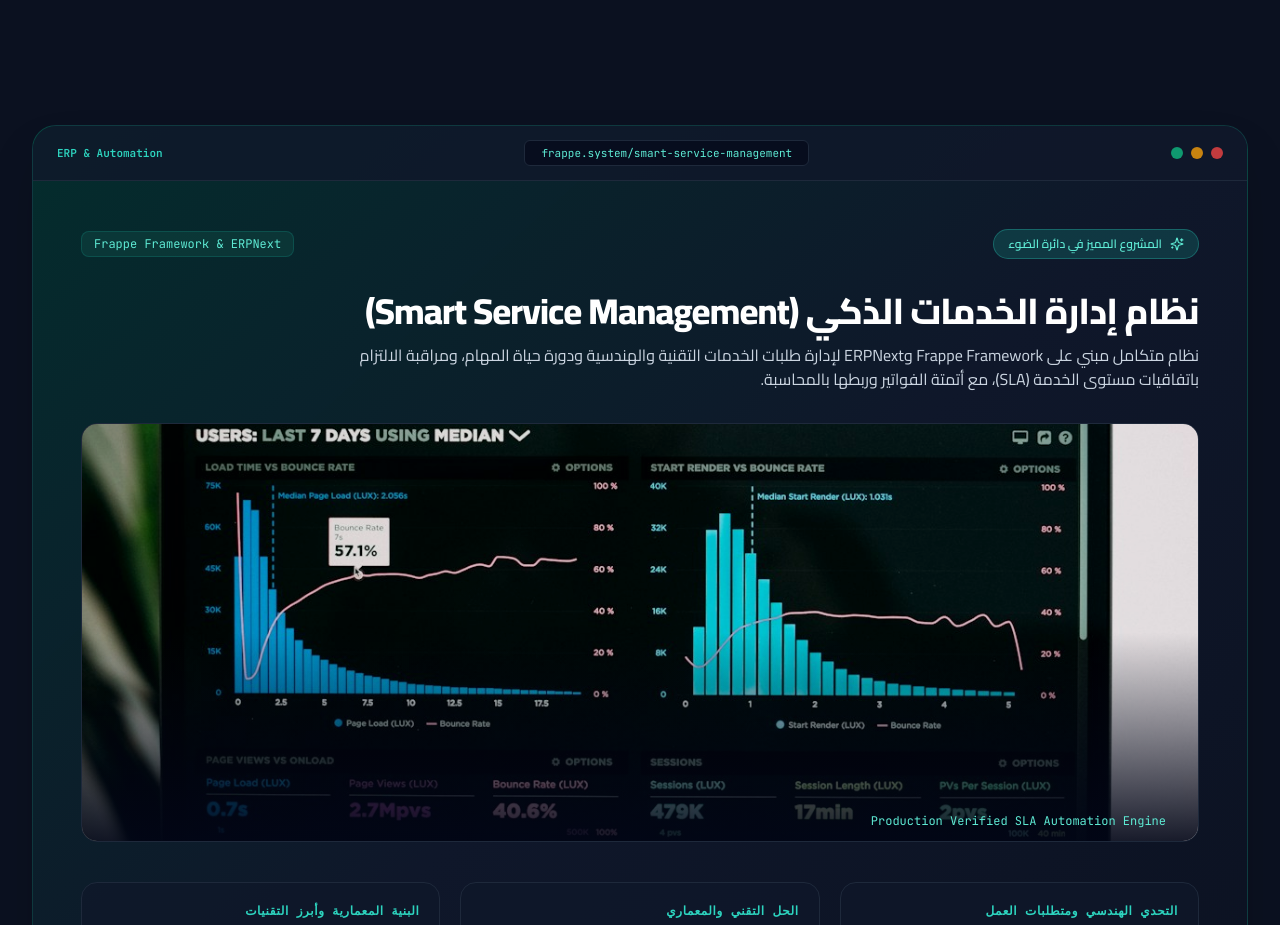
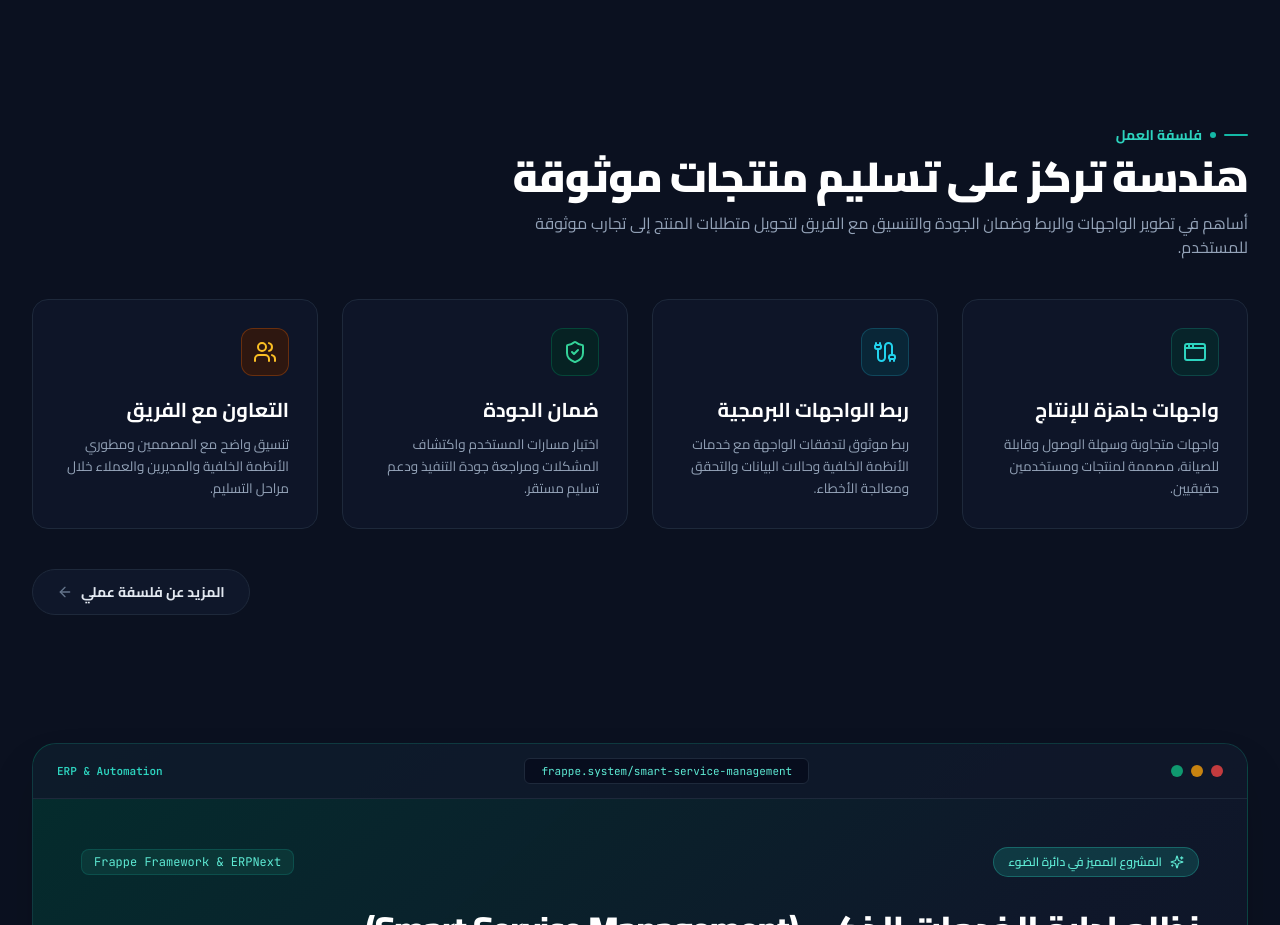
Before and after one commit to Mohammed-Aljazzar/portfolio, a Next.js app: page / in a window 1280 px wide. Shown: the part 1340-2265 px from the top of the page. Built offline with nearby package versions, Linux system fonts and the light colour scheme.

Commit message:
feat(philosophy): add engineering philosophy section matching reference design

```diff
--- a/src/app/page.tsx
+++ b/src/app/page.tsx
@@ -15,7 +15,7 @@ import {
   GraduationCap, ExternalLink, ChevronRight, ChevronLeft,
   Mail, Copy, Check, MapPin, Briefcase, Terminal, ShieldCheck,
   Cpu, Compass, Code2, Flame, Send, X, Clock, HelpCircle, CheckCircle,
-  Lightbulb, Rocket, Shield, Eye, Download, Linkedin,
+  Lightbulb, Rocket, Shield, Eye, Download, Linkedin, AppWindow, Cable,
 } from "lucide-react";
 
 // Animations
@@ -170,6 +170,41 @@ export default function HomePage() {
       titleEn: "Training & Knowledge Transfer",
       descAr: "تمكين الفرق والمطورين عبر برامج تدريبية تطبيقية وورش عمل مكثفة في البرمجة وأنظمة المؤسسات.",
       descEn: "Empowering engineering teams and developers through hands-on training programs and intensive enterprise workshops.",
+    },
+  ];
+
+  const philosophyCards = [
+    {
+      icon: <AppWindow className="w-6 h-6 text-teal-600 dark:text-teal-400" />,
+      iconBg: "bg-teal-50 dark:bg-teal-950/60 border border-teal-100 dark:border-teal-800/60",
+      titleAr: "واجهات جاهزة للإنتاج",
+      titleEn: "Production-Ready Frontends",
+      descAr: "واجهات متجاوبة وسهلة الوصول وقابلة للصيانة، مصممة لمنتجات ومستخدمين حقيقيين.",
+      descEn: "Responsive, accessible, and maintainable interfaces engineered for real products and actual users.",
+    },
+    {
+      icon: <Cable className="w-6 h-6 text-cyan-600 dark:text-cyan-400" />,
+      iconBg: "bg-cyan-50 dark:bg-cyan-950/60 border border-cyan-100 dark:border-cyan-800/60",
+      titleAr: "ربط الواجهات البرمجية",
+      titleEn: "API & Systems Integration",
+      descAr: "ربط موثوق لتدفقات الواجهة مع خدمات الأنظمة الخلفية وحالات البيانات والتحقق ومعالجة الأخطاء.",
+      descEn: "Reliable plumbing connecting client workflows with backend services, state machines, and error resilience.",
+    },
+    {
+      icon: <ShieldCheck className="w-6 h-6 text-emerald-600 dark:text-emerald-400" />,
+      iconBg: "bg-emerald-50 dark:bg-emerald-950/60 border border-emerald-100 dark:border-emerald-800/60",
+      titleAr: "ضمان الجودة",
+      titleEn: "Quality Assurance",
+      descAr: "اختبار مسارات المستخدم واكتشاف المشكلات ومراجعة جودة التنفيذ ودعم تسليم مستقر.",
+      descEn: "Testing user journeys, proactively catching regressions, code quality reviews, and stable releases.",
+    },
+    {
+      icon: <Users className="w-6 h-6 text-amber-600 dark:text-amber-400" />,
+      iconBg: "bg-amber-50 dark:bg-amber-950/60 border border-amber-100 dark:border-amber-800/60",
+      titleAr: "التعاون مع الفريق",
+      titleEn: "Team Collaboration",
+      descAr: "تنسيق واضح مع المصممين ومطوري الأنظمة الخلفية والمديرين والعملاء خلال مراحل التسليم.",
+      descEn: "Clear, transparent synergy with designers, backend engineers, product managers, and clients.",
     },
   ];
 
@@ -512,8 +547,76 @@ export default function HomePage() {
       </section>
 
       {/* ══════════════════════════════════════════════
+          3. WORK PHILOSOPHY SECTION
+             (Engineering Focused on Delivering Reliable Products)
+             Matches media_1795258393687_dc594766.png exactly
+         ══════════════════════════════════════════════ */}
+      <section id="philosophy" className="max-w-7xl mx-auto px-4 sm:px-6 lg:px-8">
+        <ScrollReveal className="text-right rtl:text-right ltr:text-left mb-8 sm:mb-10">
+          {/* Overline with dash & bullet */}
+          <div className="flex items-center justify-start gap-2 mb-3">
+            <span className="w-6 h-[2px] bg-teal-500 rounded-full inline-block" />
+            <span className="w-1.5 h-1.5 rounded-full bg-teal-500 inline-block" />
+            <span className="text-xs sm:text-sm font-bold text-teal-600 dark:text-teal-400">
+              {language === "ar" ? "فلسفة العمل" : "WORK PHILOSOPHY"}
+            </span>
+          </div>
+
+          {/* Main Title with Cairo 900 bold weight */}
+          <h2 className="text-3xl sm:text-4xl lg:text-[42px] font-black tracking-tight text-slate-900 dark:text-white leading-[1.25]">
+            {language === "ar" ? "هندسة تركز على تسليم منتجات موثوقة" : "Engineering Focused on Delivering Reliable Products"}
+          </h2>
+
+          {/* Subtitle Paragraph */}
+          <p className="text-sm sm:text-base text-slate-600 dark:text-slate-400 font-normal leading-relaxed max-w-3xl mt-3.5">
+            {language === "ar"
+              ? "أساهم في تطوير الواجهات والربط وضمان الجودة والتنسيق مع الفريق لتحويل متطلبات المنتج إلى تجارب موثوقة للمستخدم."
+              : "Contributing to frontend engineering, API integration, QA assurance, and cross-functional team coordination to transform product requirements into dependable user experiences."}
+          </p>
+        </ScrollReveal>
+
+        {/* 4 Philosophy Cards */}
+        <StaggerContainer className="grid grid-cols-1 sm:grid-cols-2 lg:grid-cols-4 gap-4 sm:gap-5 lg:gap-6" staggerDelay={0.1}>
+          {philosophyCards.map((card, idx) => (
+            <StaggerItem key={idx}>
+              <motion.div
+                whileHover={{ y: -6, transition: { duration: 0.25 } }}
+                className="relative p-6 sm:p-7 rounded-2xl bg-white dark:bg-slate-900/90 border border-slate-200/80 dark:border-slate-800 shadow-xs hover:shadow-xl hover:border-teal-500/40 dark:hover:border-teal-400/40 transition-all duration-300 flex flex-col justify-start text-right items-start group h-full"
+              >
+                {/* Icon in Rounded Box */}
+                <div className={`w-12 h-12 rounded-xl flex items-center justify-center mb-5 ${card.iconBg}`}>
+                  {card.icon}
+                </div>
+
+                {/* Card Title */}
+                <h3 className="text-lg sm:text-xl font-bold text-slate-900 dark:text-white mb-2.5 group-hover:text-teal-600 dark:group-hover:text-teal-400 transition-colors">
+                  {language === "ar" ? card.titleAr : card.titleEn}
+                </h3>
+
+                {/* Card Description */}
+                <p className="text-xs sm:text-[13.5px] text-slate-600 dark:text-slate-400 leading-relaxed font-normal">
+                  {language === "ar" ? card.descAr : card.descEn}
+                </p>
+              </motion.div>
+            </StaggerItem>
+          ))}
+        </StaggerContainer>
+
+        {/* Bottom CTA Button Aligned to Left in RTL (End of line) */}
+        <div className="flex justify-end mt-8 sm:mt-10">
+          <Link
+            href="/about"
+            className="inline-flex items-center gap-2 px-6 py-3 rounded-full bg-white dark:bg-slate-900 border border-slate-200/90 dark:border-slate-800 text-slate-800 dark:text-slate-200 text-xs sm:text-sm font-bold shadow-xs hover:border-teal-500 hover:text-teal-600 dark:hover:text-teal-400 hover:shadow-md transition-all group"
+          >
+            <span>{language === "ar" ? "المزيد عن فلسفة عملي" : "More About My Philosophy"}</span>
+            <ArrowLeft className="w-4 h-4 rtl:rotate-0 ltr:rotate-180 text-slate-500 group-hover:text-teal-600 dark:group-hover:text-teal-400 group-hover:-translate-x-1 ltr:group-hover:translate-x-1 transition-all" />
+          </Link>
+        </div>
+      </section>
+
+      {/* ══════════════════════════════════════════════
           4. FEATURED PROJECT SPOTLIGHT — Browser Mockup
-             (Flagship Case Study in the Limelight)
+          (Flagship Case Study in the Limelight)
          ══════════════════════════════════════════════ */}
       <ScrollReveal className="max-w-7xl mx-auto px-4 sm:px-6 lg:px-8">
         <div className="rounded-3xl bg-gradient-to-br from-teal-950/95 via-slate-900 to-[#0B1120] border border-teal-800/50 text-white relative overflow-hidden shadow-2xl">
```
